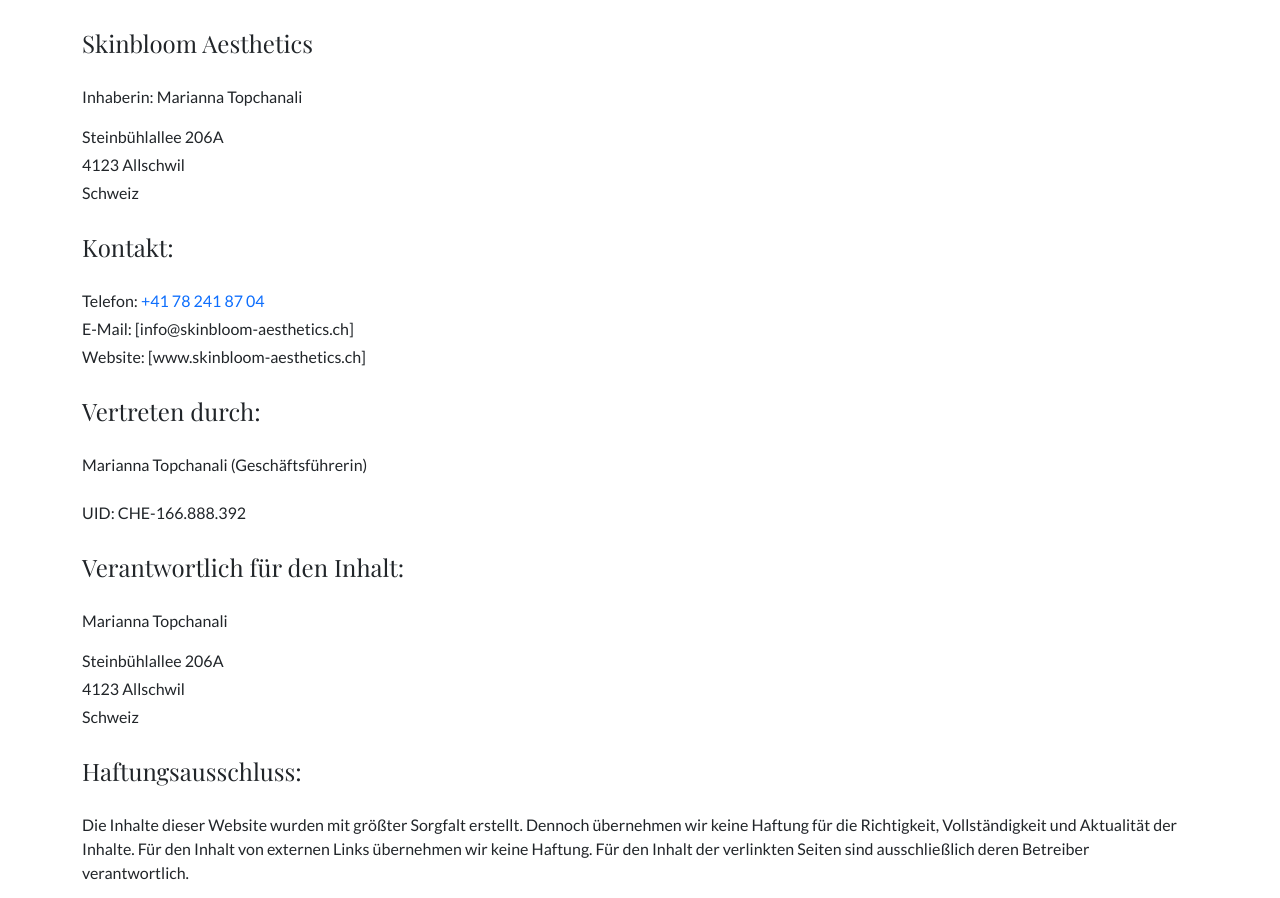
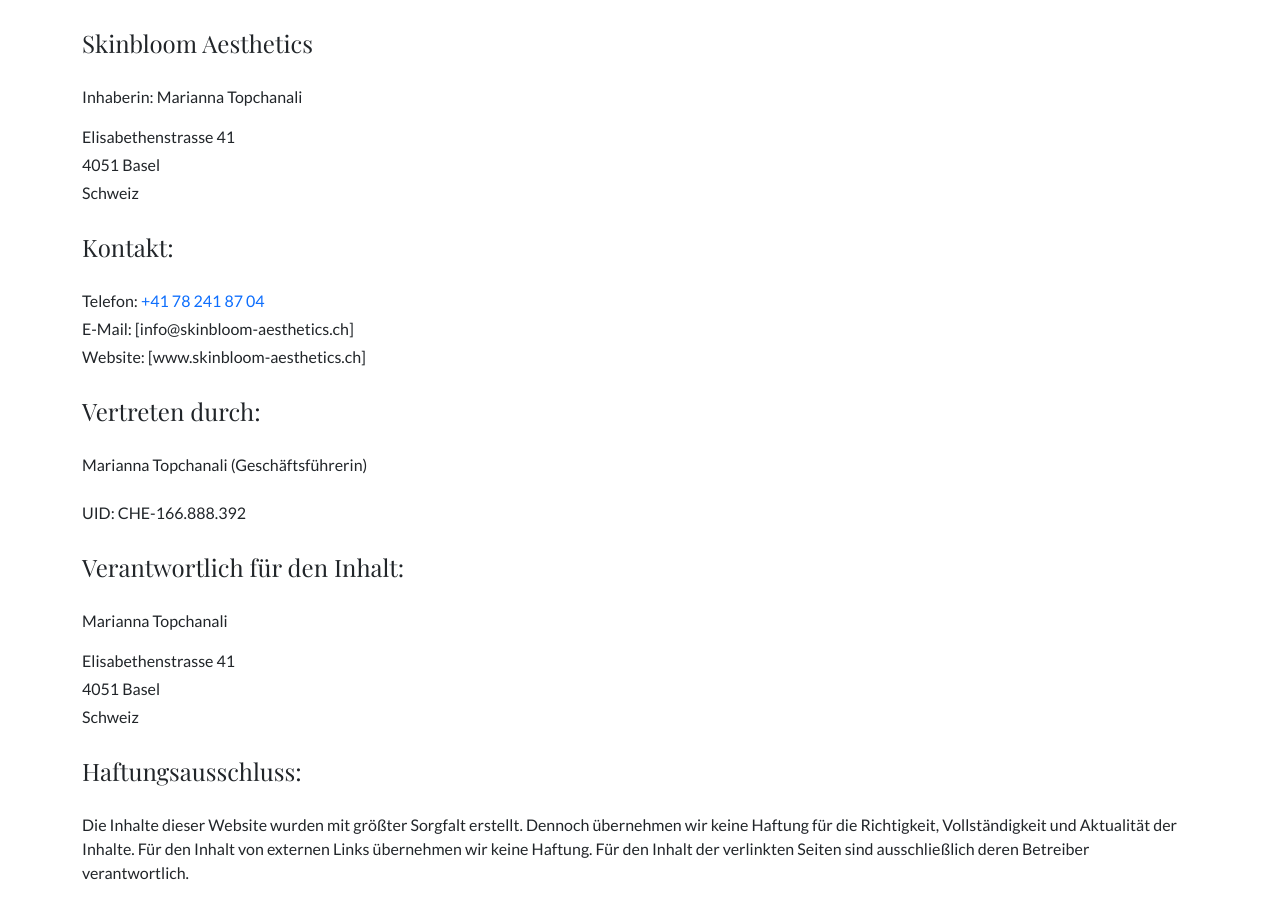
Before and after one commit to DevBerkcan/skinbloomeshetics, a Next.js app: page /impressum in a window 1280 px wide. Shown: the part 280-1178 px from the top of the page. Built offline with nearby package versions, Linux system fonts and the light colour scheme; no server answers; a web font is replaced by a local one.

Commit message:
change Adresse

```diff
--- a/app/impressum/page.js
+++ b/app/impressum/page.js
@@ -9,8 +9,8 @@
         {/* Business Information */}
         <p className="fs-4 font-playfair mb-4">Skinbloom Aesthetics</p>
         <p className="fs-6 font-display">Inhaberin: Marianna Topchanali</p>
-        <p className="fs-6 font-display mb-1">Steinbühlallee 206A</p>
-        <p className="fs-6 font-display mb-1">4123 Allschwil</p>
+        <p className="fs-6 font-display mb-1">Elisabethenstrasse 41</p>
+        <p className="fs-6 font-display mb-1">4051 Basel</p>
         <p className="fs-6 font-display mb-4">Schweiz</p>
 
         {/* Contact Information */}
@@ -27,8 +27,8 @@
         {/* Content Responsibility */}
         <p className="fs-4 font-playfair mb-4">Verantwortlich für den Inhalt:</p>
         <p className="fs-6 font-display">Marianna Topchanali</p>
-        <p className="fs-6 font-display mb-1">Steinbühlallee 206A</p>
-        <p className="fs-6 font-display mb-1">4123 Allschwil</p>
+        <p className="fs-6 font-display mb-1">Elisabethenstrasse 41</p>
+        <p className="fs-6 font-display mb-1">4051 Basel</p>
         <p className="fs-6 font-display mb-4">Schweiz</p>
 
         {/* Disclaimer */}
--- a/app/kontakt/page.js
+++ b/app/kontakt/page.js
@@ -28,7 +28,7 @@
             </p>
             <p className="d-flex">
               <FontAwesomeIcon icon={faMapMarker} className="me-3" />
-              Steinbühlallee 206A, Allschwil, Switzerland 4123
+              Elisabethenstrasse 41, Basel, 4051 Switzerland
             </p>
           </div>
           <div className="col-md-2 d-flex justify-content-center">
```
